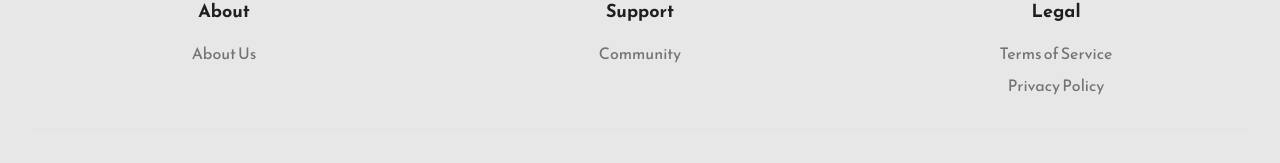
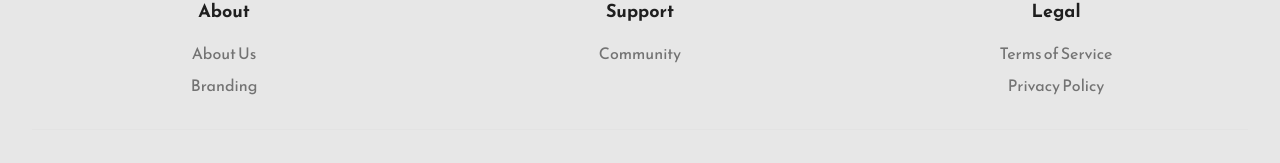
Before and after one commit to Web-ForgeX/Staff, a React (Vite) app: page /auth/signin in a window 1280 px wide. Shown: the part 921-1084 px from the top of the page. Built offline with nearby package versions, Linux system fonts and the light colour scheme; no server answers.

Commit message:
added logout and branding to footer

```diff
--- a/src/layout/components/footer.tsx
+++ b/src/layout/components/footer.tsx
@@ -12,6 +12,15 @@ export default function Footer() {
                   className="text-muted-foreground hover:text-foreground"
                 >
                   About Us
+                </a>
+              </li>
+              <li>
+                <a
+                  href="https://assets.forgex.net/"
+                  target="_blank"
+                  className="text-muted-foreground hover:text-foreground"
+                >
+                  Branding
                 </a>
               </li>
             </ul>
--- a/src/pages/user/settings/sections/session_controls.tsx
+++ b/src/pages/user/settings/sections/session_controls.tsx
@@ -16,8 +16,9 @@ export default function USER_SETTINGS_Session_Controls() {
           variant="secondary"
           className="w-full sm:w-auto"
           onClick={() => {
-            supabase.auth.signOut();
-            window.location.href = "/";
+            supabase.auth.signOut().then(() => {
+              window.location.href = "/";
+            });
           }}
         >
           <LogOut className="w-4 h-4 mr-2" />
```
